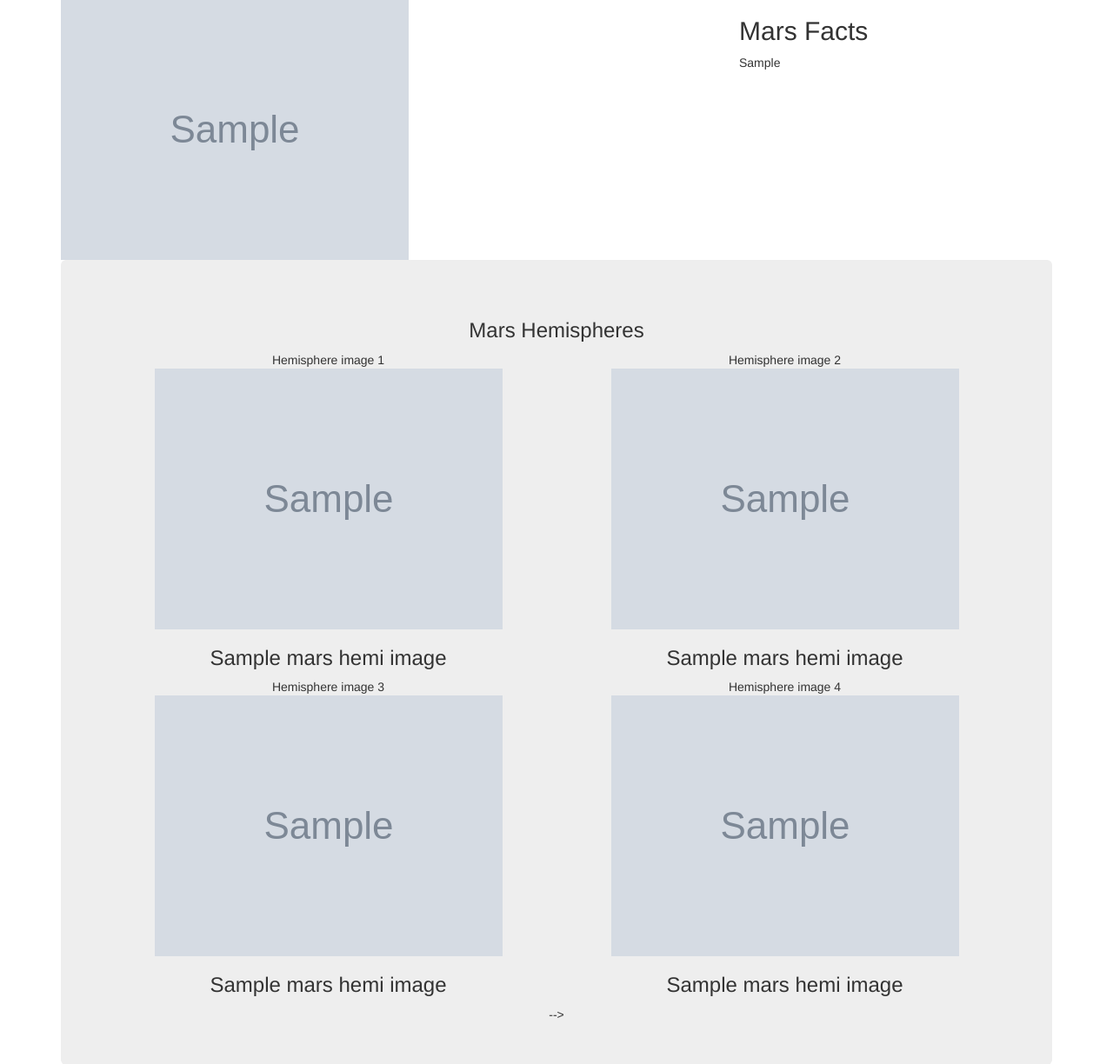
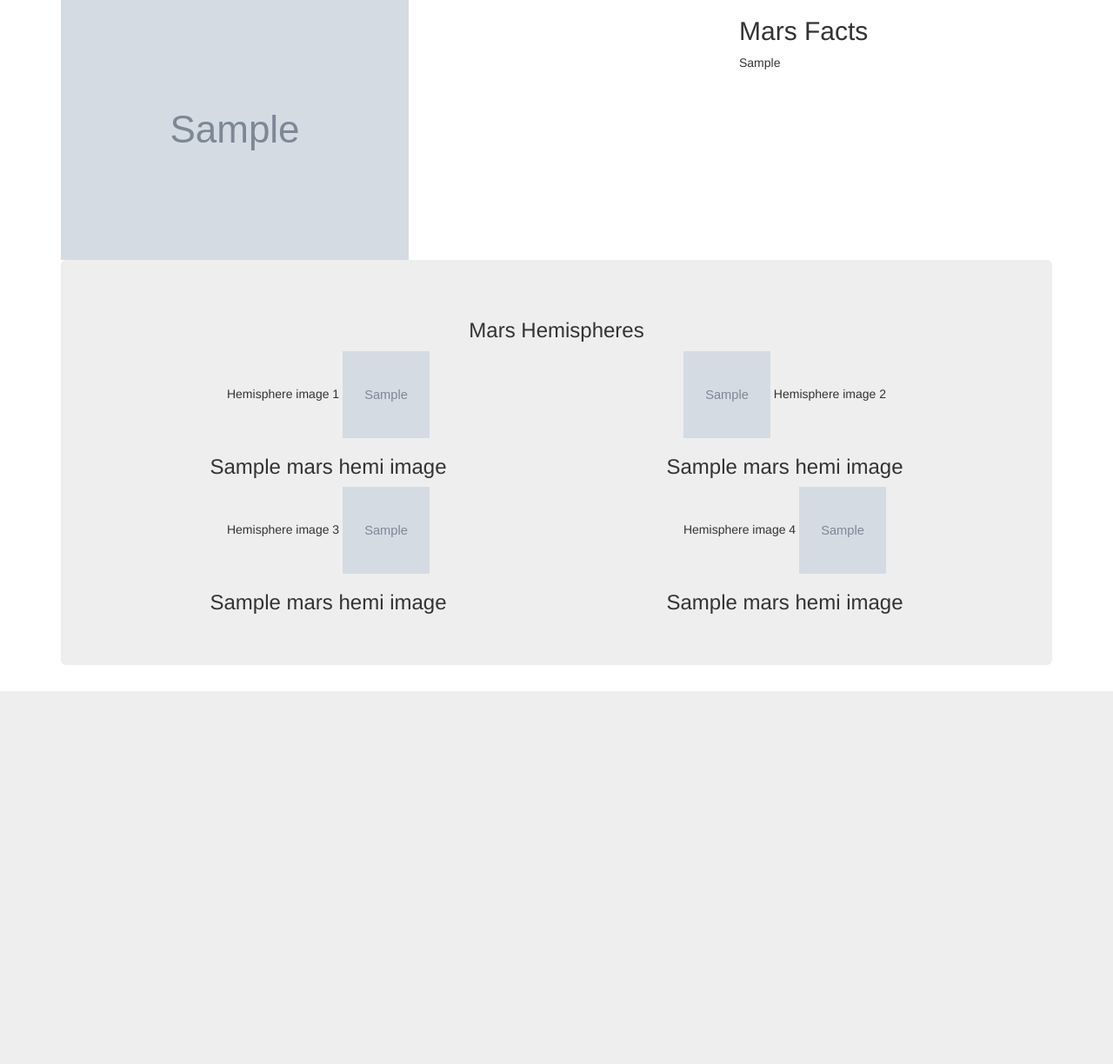
Before and after one commit to SMC380013/Web-Scraping-Project, a Flask app: page / in a window 1280 px wide. Shown: the part 479-1703 px from the top of the page at 87% size. After the commit the page ends 1274 px from the top, so only its background shows below. Run offline with Flask 2, Linux system fonts and the light colour scheme; grey boxes marked "Sample" are stand-in pictures; a database or web service that is not in the repository returns one stand-in record (values such as "Sample title"); some libraries are stand-ins or nearby versions.

Commit message:
Final project work

```diff
--- a/templates/index.html
+++ b/templates/index.html
@@ -49,13 +49,13 @@
             <div class="row">
                 <div class="col-md-6">
                     Hemisphere image 1
-                            <img src="{{ mars1.mars_hemi_images[0].image_url }}">
+                    <img src="{{ mars1.mars_hemi_images[0].image_url }}" style="width:100px;height:100px;">
                     <h3>{{ mars1.mars_hemi_images[0].title }}</h3>
                 </div>
 
                 <div class="col-md-6">
+                    <img src="{{ mars1.mars_hemi_images[1].image_url }}" style="width:100px;height:100px;">
                     Hemisphere image 2
-                            <img src="{{ mars1.mars_hemi_images[1].image_url }}">
                     <h3>{{ mars1.mars_hemi_images[1].title }}</h3>
                 </div>
             </div>
@@ -63,19 +63,19 @@
             <div class="row">
                 <div class="col-md-6">
                     Hemisphere image 3
-                            <img src="{{ mars1.mars_hemi_images[2].image_url }}">
+                    <img src="{{ mars1.mars_hemi_images[2].image_url }}" style="width:100px;height:100px;">
                     <h3>{{ mars1.mars_hemi_images[2].title }}</h3>
                 </div>
 
                 <div class="col-md-6">
                     Hemisphere image 4
-                            <img src="{{ mars1.mars_hemi_images[3].image_url }}">
+                    <img src="{{ mars1.mars_hemi_images[3].image_url }}" style="width:100px;height:100px;">
                     <h3>{{ mars1.mars_hemi_images[3].title }}</h3>
                 </div>
-                </div> -->
+            </div>
 
 
-    <!-- </div>
+        </div>
 
 </body>
 
```
Also changed, not shown: 1 other file. Lines whose indentation alone changed are shown as unchanged.
